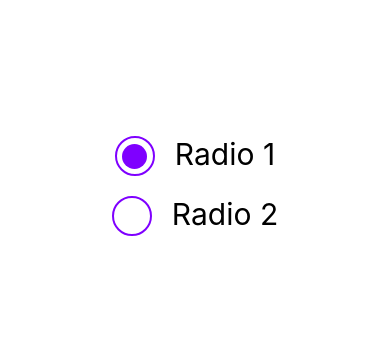
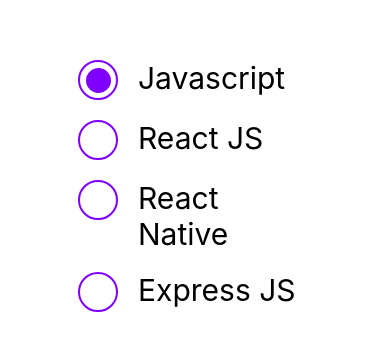
Before and after one commit to rohit-kumaar/first-native-project, a React Native app: screen / in a window 390 px wide. Shown: the part 236-586 px from the top of the page. Built offline with nearby package versions, Linux system fonts and the light colour scheme.

Commit message:
final commit

```diff
--- a/App.tsx
+++ b/App.tsx
@@ -2,31 +2,41 @@
 import {StyleSheet, Text, TouchableOpacity, View} from 'react-native';
 
 export default function App() {
+  const technology = [
+    {
+      id: 1,
+      name: 'Javascript',
+    },
+    {
+      id: 2,
+      name: 'React JS',
+    },
+    {
+      id: 3,
+      name: 'React Native',
+    },
+    {
+      id: 4,
+      name: 'Express JS',
+    },
+  ];
+
   const [selected, setSelected] = useState(1);
 
   return (
     <View style={styles.container}>
-      <TouchableOpacity onPress={() => setSelected(1)}>
+      {technology.map((tech, index) => (
+        <TouchableOpacity key={tech.id} onPress={() => setSelected(tech.id)}>
           <View style={styles.radioWrapper}>
             <View style={styles.radioBtn}>
-            {selected === 1 ? (
+              {selected === tech.id ? (
                 <View style={styles.radioBtnInnerStyle}></View>
               ) : null}
             </View>
-          <Text style={styles.radioText}>Radio 1</Text>
+            <Text style={styles.radioText}>{tech.name}</Text>
           </View>
         </TouchableOpacity>
-
-      <TouchableOpacity onPress={() => setSelected(2)}>
-        <View style={styles.radioWrapper}>
-          <View style={styles.radioBtn}>
-            {selected === 2 ? (
-              <View style={styles.radioBtnInnerStyle}></View>
-            ) : null}
-          </View>
-          <Text style={styles.radioText}>Radio 2</Text>
-        </View>
-      </TouchableOpacity>
+      ))}
     </View>
   );
 }
@@ -34,9 +44,9 @@
 const styles = StyleSheet.create({
   container: {
     flex: 1,
-    alignItems: 'center',
     justifyContent: 'center',
     gap: 20,
+    paddingHorizontal: '20%',
   },
 
   radioWrapper: {
```
Lines whose indentation alone changed are shown as unchanged.
